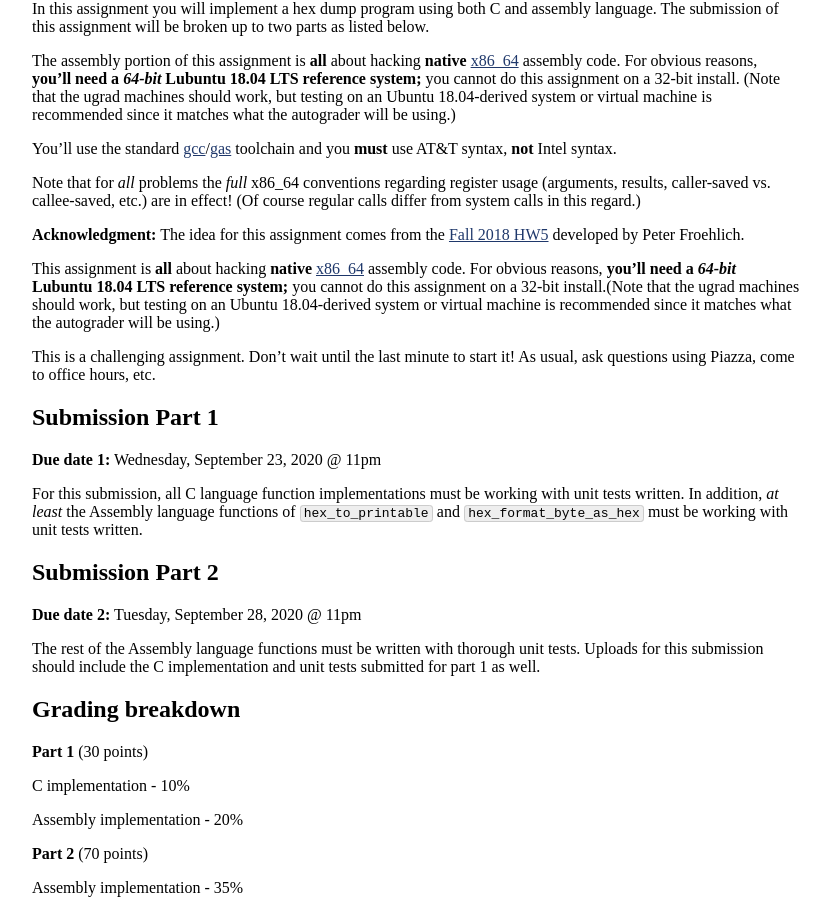
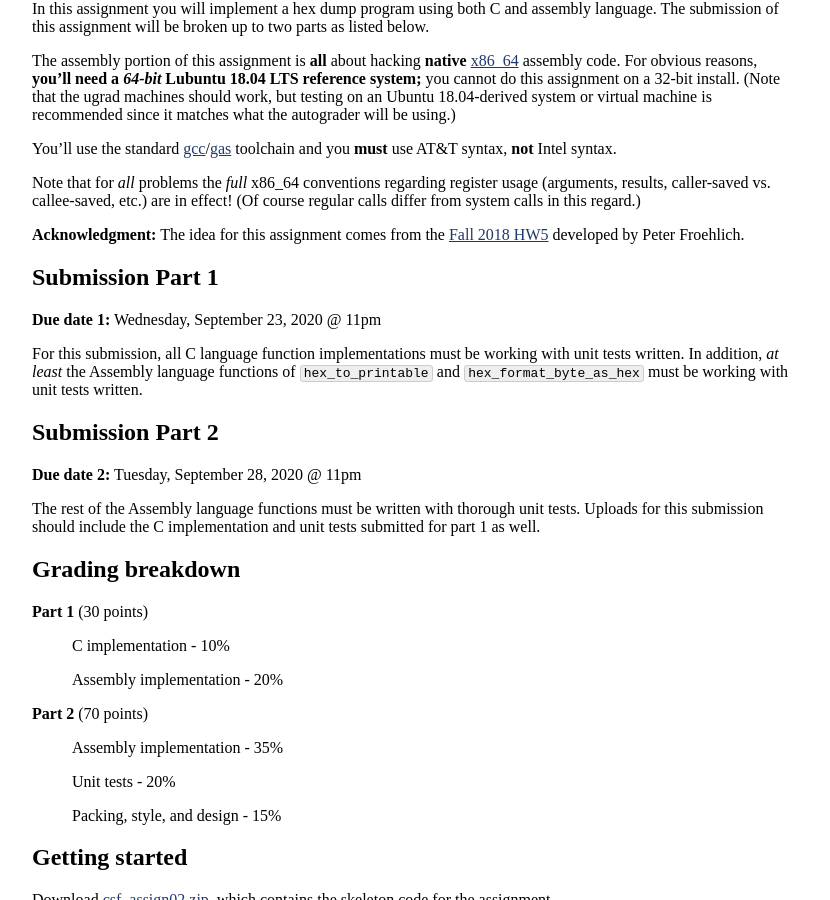
Before and after one commit to jhucsf/fall2020, a Jekyll site: the page built from assign/assign02.md, in a window 1280 px wide and 900 px high, scrolled down 317 px. Shown: the whole window, without its empty margins (224-1054 px from the left). Built offline with Jekyll 4.4.1, drawn with Linux system fonts in a browser that asks for light colours.

Commit message:
remove duplicate paragraph

```diff
--- a/assign/assign02.md
+++ b/assign/assign02.md
@@ -26,10 +26,6 @@ this regard.)
 
 **Acknowledgment:** The idea for this assignment comes from the [Fall 2018 HW5](https://www.cs.jhu.edu/~phf/2018/fall/cs229/simple-x86_64.html) developed by Peter Froehlich.
 
-This assignment is **all** about hacking **native** [x86\_64](https://en.wikipedia.org/wiki/X86-64) assembly code. For obvious reasons, **you’ll need a *64-bit* Lubuntu 18.04 LTS reference system;** you cannot do this assignment on a 32-bit install.(Note that the ugrad machines should work, but testing on an Ubuntu 18.04-derived system or virtual machine is recommended since it matches what the autograder will be using.)
-
-This is a challenging assignment. Don’t wait until the last minute to start it! As usual, ask questions using Piazza, come to office hours, etc.
-
 
 ## Submission Part 1
 **Due date 1:** Wednesday, September 23, 2020 @ 11pm
@@ -45,17 +41,17 @@ The rest of the Assembly language functions must be written with thorough unit t
 ## Grading breakdown
 **Part 1** (30 points)
 
-C implementation - 10%
-
-Assembly implementation - 20%
+> C implementation - 10%
+>
+> Assembly implementation - 20%
 
 **Part 2** (70 points)
 
-Assembly implementation - 35%
-
-Unit tests - 20%
-
-Packing, style, and design - 15%
+> Assembly implementation - 35%
+>
+> Unit tests - 20%
+>
+> Packing, style, and design - 15%
 
 
 ## Getting started
```
